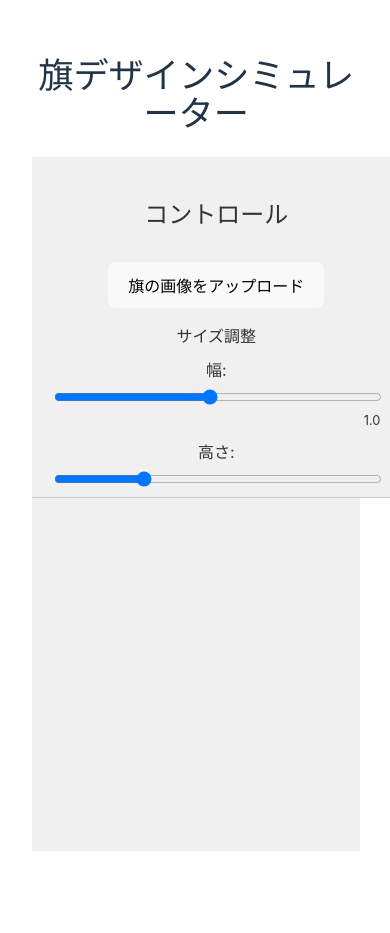
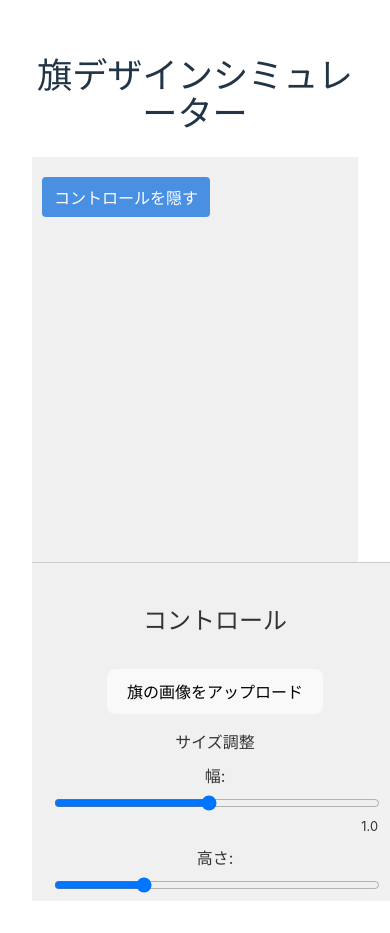
Before and after one commit to boxed-mikann/flag_simu2, a React (Vite) app: page / in a window 390 px wide. Before the commit the page ends 883 px from the top, so only its background shows below. Built offline with nearby package versions, Linux system fonts and the light colour scheme.

Commit message:
位置調整削除

```diff
--- a/src/App.css
+++ b/src/App.css
@@ -10,15 +10,72 @@
   flex-direction: row;
   width: 100%;
   height: calc(100vh - 150px);
+  position: relative;
 }
 
 .controls-panel {
   width: 300px;
   padding: 20px;
-  background-color: #f0f0f0;
+  background-color: rgba(240, 240, 240, 0.9);
   border-right: 1px solid #ccc;
   color: #333;
   overflow-y: auto;
+  transition: transform 0.3s ease-in-out, opacity 0.3s ease-in-out;
+  z-index: 10;
+}
+
+.controls-panel.collapsed {
+  transform: translateX(-100%);
+}
+
+.controls-panel.semi-transparent {
+  background-color: rgba(240, 240, 240, 0.7);
+}
+
+.toggle-controls {
+  position: absolute;
+  left: 10px;
+  top: 10px;
+  z-index: 15;
+  padding: 8px 15px;
+  background-color: rgba(255, 255, 255, 0.8);
+  border: 1px solid #ccc;
+  border-radius: 4px;
+  cursor: pointer;
+  transition: background-color 0.2s;
+}
+
+.toggle-controls:hover {
+  background-color: rgba(255, 255, 255, 1);
+}
+
+.transparency-toggle {
+  position: absolute;
+  left: 10px;
+  top: 50px;
+  z-index: 15;
+  padding: 8px 15px;
+  background-color: rgba(255, 255, 255, 0.8);
+  border: 1px solid #ccc;
+  border-radius: 4px;
+  cursor: pointer;
+}
+
+.toggle-controls-btn {
+  position: absolute;
+  top: 10px;
+  left: 10px;
+  z-index: 100;
+  padding: 8px 12px;
+  background-color: #4a90e2;
+  color: white;
+  border: none;
+  border-radius: 4px;
+  cursor: pointer;
+}
+
+.toggle-controls-btn:hover {
+  background-color: #357ae8;
 }
 
 .simulation-panel {
@@ -92,15 +149,38 @@ button {
   border-color: #3a80d2;
 }
 
-@media (max-width: 768px) {
+/* レスポンシブデザイン - モバイル向け */
+@media screen and (max-width: 768px) {
   .content {
     flex-direction: column;
+    height: calc(100vh - 100px);
   }
 
   .controls-panel {
     width: 100%;
+    height: 40%; /* モバイルでは高さの40%を使用 */
     border-right: none;
-    border-bottom: 1px solid #ccc;
-    max-height: 300px;
+    border-top: 1px solid #ccc;
+    position: absolute;
+    bottom: 0;
+    left: 0;
+    transform: translateY(0);
+  }
+
+  .controls-panel.collapsed {
+    transform: translateY(100%);
+  }
+
+  .toggle-controls, .transparency-toggle {
+    top: auto;
+    bottom: 10px;
+  }
+
+  .transparency-toggle {
+    left: 80px;
+  }
+
+  .simulation-panel {
+    height: 100%;
   }
 }
--- a/src/App.tsx
+++ b/src/App.tsx
@@ -8,10 +8,11 @@ import './App.css';
 function App() {
   const [flagImage, setFlagImage] = useState<string | null>(null);
   const [flagSize, setFlagSize] = useState({ width: 1, height: 0.6 });
-  const [flagPosition, setFlagPosition] = useState({ x: 0, y: 0, z: 0 });
+  //const [flagPosition, setFlagPosition] = useState({ x: 0, y: 0, z: 0 });
   const [windForce, setWindForce] = useState(0); // デフォルト値を0に変更
   const [formation, setFormation] = useState({ rows: 1, columns: 1, spacing: 1 });
   const [poleRotation, setPoleRotation] = useState(0); // 追加：旗竿の回転角度
+  const [showControls, setShowControls] = useState(true); // コントロールパネル表示のstate
   const fileInputRef = useRef<HTMLInputElement>(null);
 
   const handleImageUpload = (event: React.ChangeEvent<HTMLInputElement>) => {
@@ -32,8 +33,8 @@ function App() {
     const flags = [];
     for (let row = 0; row < formation.rows; row++) {
       for (let col = 0; col < formation.columns; col++) {
-        const xOffset = (col - (formation.columns - 1) / 2) * formation.spacing*1.5;
-        const zOffset = (row - (formation.rows - 1) / 2) * formation.spacing*1.5;
+        const xOffset = (col - (formation.columns - 1) / 2) * formation.spacing * 1.5;
+        const zOffset = (row - (formation.rows - 1) / 2) * formation.spacing * 1.5;
 
         flags.push(
           <FlagSimulation
@@ -41,9 +42,9 @@ function App() {
             image={flagImage}
             size={flagSize}
             position={{
-              x: flagPosition.x + xOffset,
-              y: flagPosition.y,
-              z: flagPosition.z + zOffset
+              x: xOffset,
+              y: 0,
+              z: zOffset,
             }}
             windForce={windForce}
             poleRotation={poleRotation} // 追加：回転角度の渡し
@@ -54,11 +55,26 @@ function App() {
     return flags;
   };
 
+  // コントロールパネルの表示/非表示を切り替える関数
+  const toggleControls = () => {
+    setShowControls(!showControls);
+  };
+
   return (
     <div className="app-container">
       <h1>旗デザインシミュレーター</h1>
 
       <div className="content">
+        {/* コントロールパネル表示切替ボタン */}
+        <button
+          onClick={toggleControls}
+          className="toggle-controls-btn"
+        >
+          {showControls ? 'コントロールを隠す' : 'コントロールを表示'}
+        </button>
+
+        {/* showControlsの値に応じてコントロールパネルを表示/非表示 */}
+        {showControls && (
           <div className="controls-panel">
             <h2>コントロール</h2>
             <div className="upload-section">
@@ -78,8 +94,8 @@ function App() {
             <Controls
               flagSize={flagSize}
               setFlagSize={setFlagSize}
-            flagPosition={flagPosition}
-            setFlagPosition={setFlagPosition}
+              //flagPosition={flagPosition}
+              //setFlagPosition={setFlagPosition}
               windForce={windForce}
               setWindForce={setWindForce}
               formation={formation}
@@ -88,6 +104,7 @@ function App() {
               setPoleRotation={setPoleRotation} // 追加：回転角度の設定関数
             />
           </div>
+        )}
 
         <div className="simulation-panel">
           <Canvas
--- a/src/components/Controls.tsx
+++ b/src/components/Controls.tsx
@@ -5,11 +5,13 @@ interface Size {
   height: number;
 }
 
+/*
 interface Position {
   x: number;
   y: number;
   z: number;
 }
+*/
 
 interface Formation {
   rows: number;
@@ -20,8 +22,8 @@ interface Formation {
 interface ControlsProps {
   flagSize: Size;
   setFlagSize: React.Dispatch<React.SetStateAction<Size>>;
-  flagPosition: Position;
-  setFlagPosition: React.Dispatch<React.SetStateAction<Position>>;
+  //flagPosition: Position;
+  //setFlagPosition: React.Dispatch<React.SetStateAction<Position>>;
   windForce: number;
   setWindForce: React.Dispatch<React.SetStateAction<number>>;
   formation: Formation;
@@ -33,8 +35,8 @@ interface ControlsProps {
 const Controls: React.FC<ControlsProps> = ({
   flagSize,
   setFlagSize,
-  flagPosition,
-  setFlagPosition,
+  //flagPosition,
+  //setFlagPosition,
   windForce,
   setWindForce,
   formation,
@@ -89,6 +91,7 @@ const Controls: React.FC<ControlsProps> = ({
         </div>
       </div>
 
+      {/*
       <div className="control-group">
         <h3>位置調整</h3>
         <div className="slider-container">
@@ -146,7 +149,7 @@ const Controls: React.FC<ControlsProps> = ({
           <div className="value-display">{flagPosition.z.toFixed(1)}</div>
         </div>
       </div>
-
+      */}
       <div className="control-group">
         <h3>風の強さ</h3>
         <div className="slider-container">
--- a/src/components/FlagSimulation.tsx
+++ b/src/components/FlagSimulation.tsx
@@ -8,7 +8,7 @@ import { Grid } from '@react-three/drei';
 const FlagSimulation: React.FC<FlagSimulationProps> = ({
   image,
   size,
-  position,
+  position = { x: 0, y: 0, z: 0 }, // デフォルト値を設定
   windForce,
   poleRotation,
 }) => {
```
Lines whose indentation alone changed are shown as unchanged.
